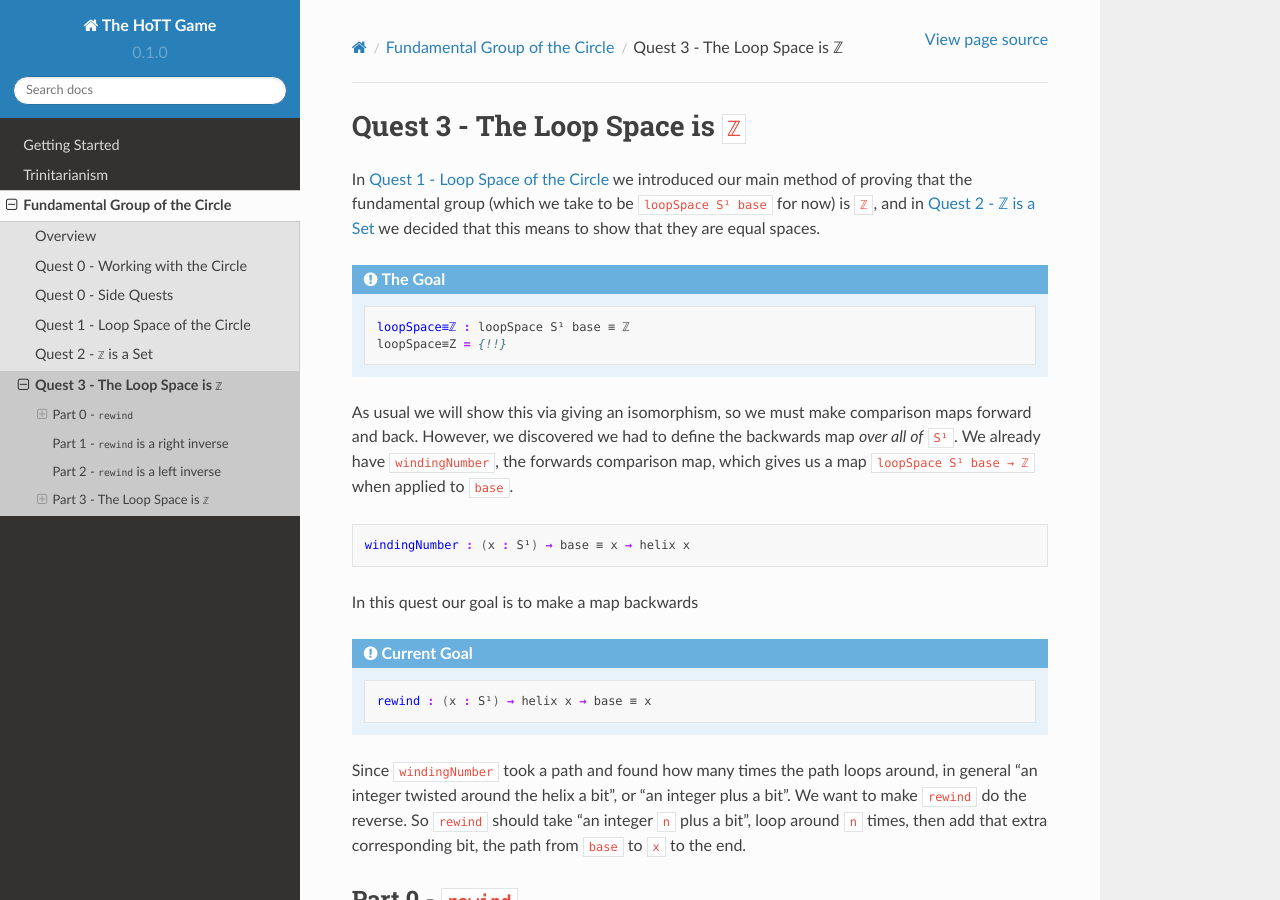
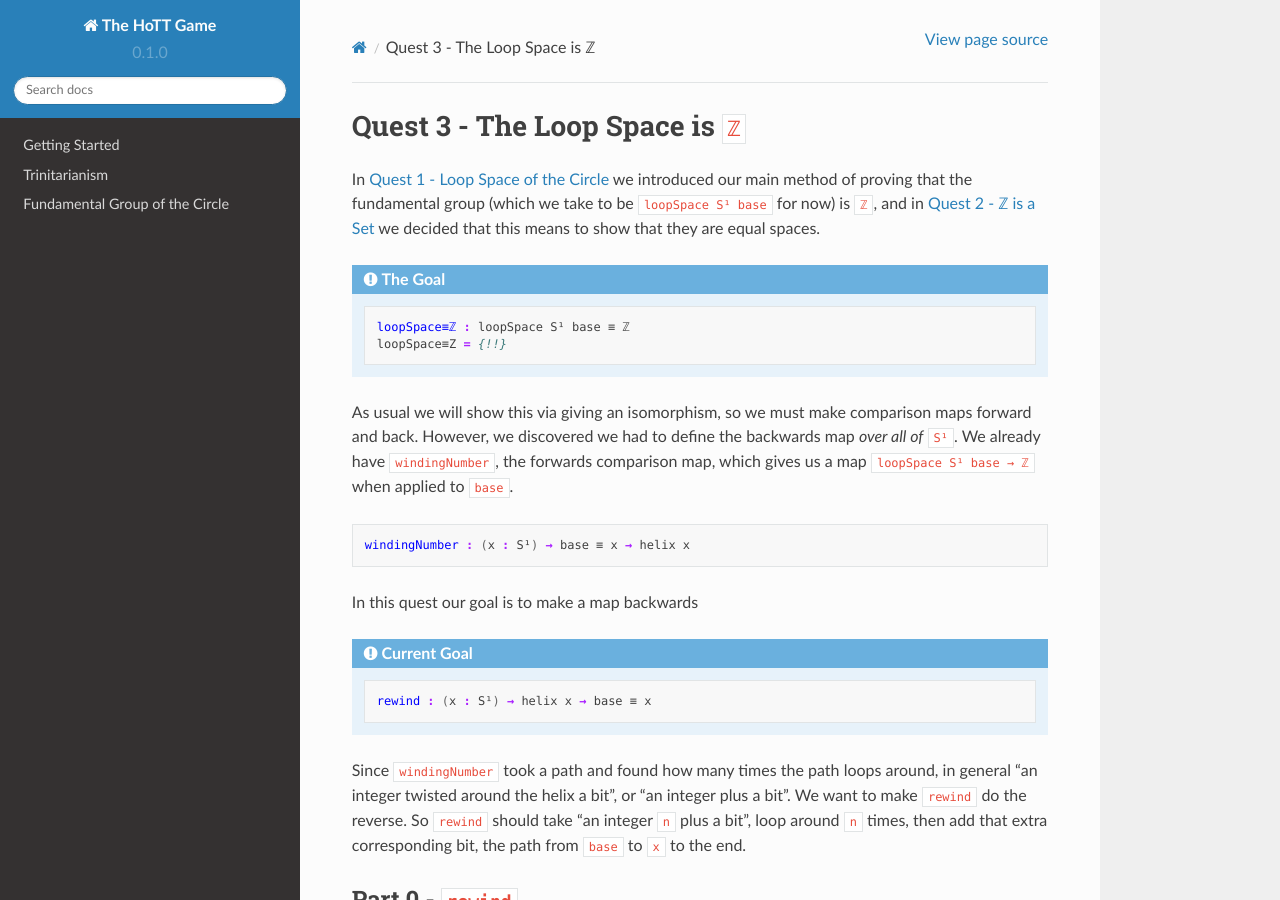
Before and after one commit to thehottgame/theHoTTGameGuide, a Sphinx documentation site: the page built from docs/source/1-fundamental-group/quest-3.rst, in a window 1280 px wide and 900 px high. Built offline with Sphinx 7.4.7 and the Read the Docs theme 2.0.0, drawn with Linux system fonts in a browser that asks for light colours; some of the changed text lies outside the part shown.

Commit message:
find bug

```diff
--- a/docs/source/1-fundamental-group/index.rst
+++ b/docs/source/1-fundamental-group/index.rst
@@ -12,4 +12,3 @@
    quest-0-side
    quest-1
    quest-2
-   quest-3
--- a/docs/source/1-fundamental-group/quest-3.rst
+++ b/docs/source/1-fundamental-group/quest-3.rst
@@ -213,7 +213,7 @@
 The proof of this in ``cubical agda`` is simply ``refl``,
 so we need not even extract it as a lemma.
 
-.. admonition:: A cubical hack
+.. admonition:: A ``cubical`` hack
 
    Is actually one of the axioms asserted in ``cubical agda``
    that ``pathToFun (λ i → A i → B i) f`` is *externally equal to*
```
